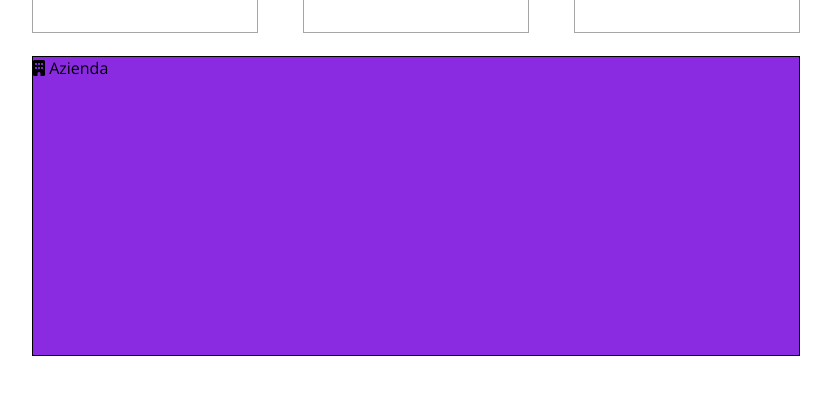
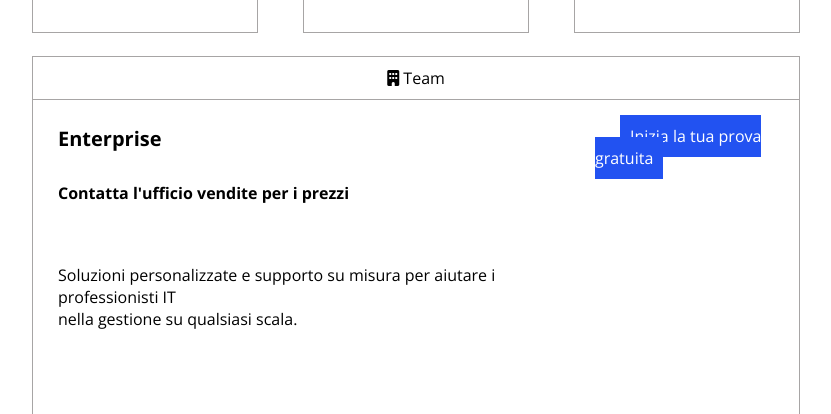
Before and after one commit to Pepesalezucchero/htmlcss-dropbox, a plain HTML site: page index.html in a window 1280 px wide. Shown: the part 2167-2581 px from the top of the page, without its empty margins (224-1055 px from the left). Drawn offline with nearby package versions, Linux system fonts and the light colour scheme.

Commit message:
Fine.. Per adesso :D

```diff
--- a/css/style.css
+++ b/css/style.css
@@ -229,12 +229,35 @@ main section .row {
 
 .container-extra {
     display: flex;
+    flex-direction: column;
     margin: 3% 0;
+    border: 1px solid rgb(167, 165, 165);
+    min-height: 300px;
+}
 
-    /*debug*/
-    background-color: blueviolet;
-    border: 1px solid black;
-    min-height: 300px;
+.row-team {
+    display: flex;
+    margin: 25px;
+}
+
+.col-team {
+    width: 75%;
+}
+
+.col-team h4{
+    margin-bottom: 30px;
+}
+
+.col-team p {
+    margin-bottom: 60px;
+}
+
+.col-team-bottone {
+    width: 25%;
+}
+
+.col-team-bottone a {
+    margin: 25px;
 }
 
 /*seconda sezione*/
--- a/index.html
+++ b/index.html
@@ -221,8 +221,27 @@
 
                 <div class="container-extra">
 
-                    <span><i class="fa-solid fa-building"></i> Azienda</span>
+                    <span target="piano-business"><i class="fa-solid fa-building"></i> Team</span>
 
+
+                    <div class="row-team">
+
+                        <div class="col-team">
+
+                            <h4>Enterprise</h4>
+
+                            <p><strong>Contatta l'ufficio vendite per i prezzi</strong></p>
+
+                            <p>Soluzioni personalizzate e supporto su misura per aiutare i professionisti IT <br> nella gestione su qualsiasi scala.</p>
+
+                        </div>
+                        <div class="col-team-bottone">
+
+                            <a class="bottone" href="#" target="white">Inizia la tua prova gratuita</a>
+
+                        </div>
+
+                    </div>
                 </div>
 
             </section>
```
